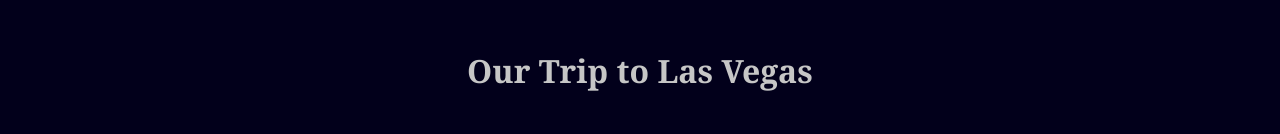
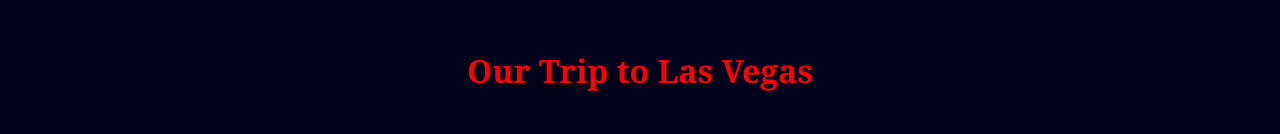
Before and after one commit to PHL-LC101-June-21/assignment-4-html-me-something-NiqJohnson1, a website: page index.html in a window 1280 px wide. Shown: the top 134 px of the page. Drawn offline with Linux system fonts and the light colour scheme.

Commit message:
updated css property for mainheading to red

```diff
--- a/styles.css
+++ b/styles.css
@@ -8,7 +8,7 @@
     text-align:center;
 }
 
-Element.mainheading{
+#mainheading{
     color: red;
     text-align: center;
 }
```
